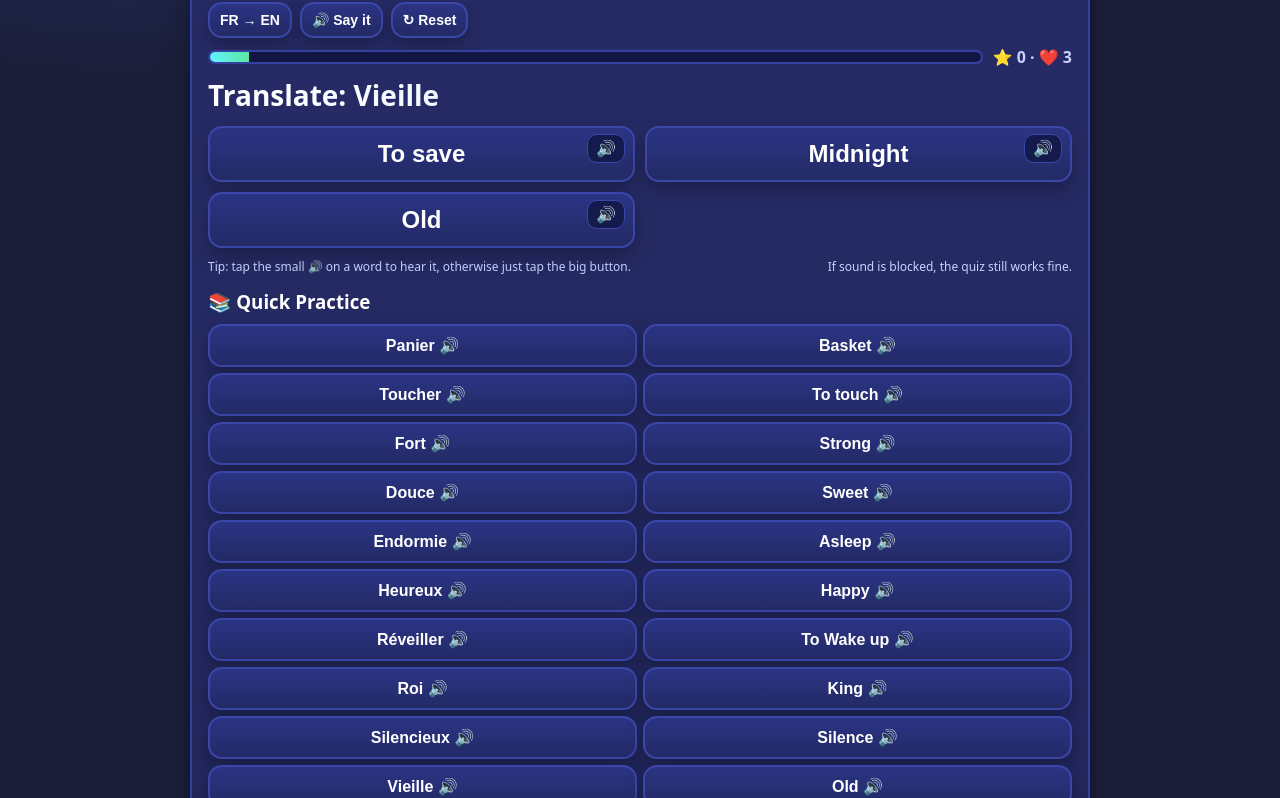
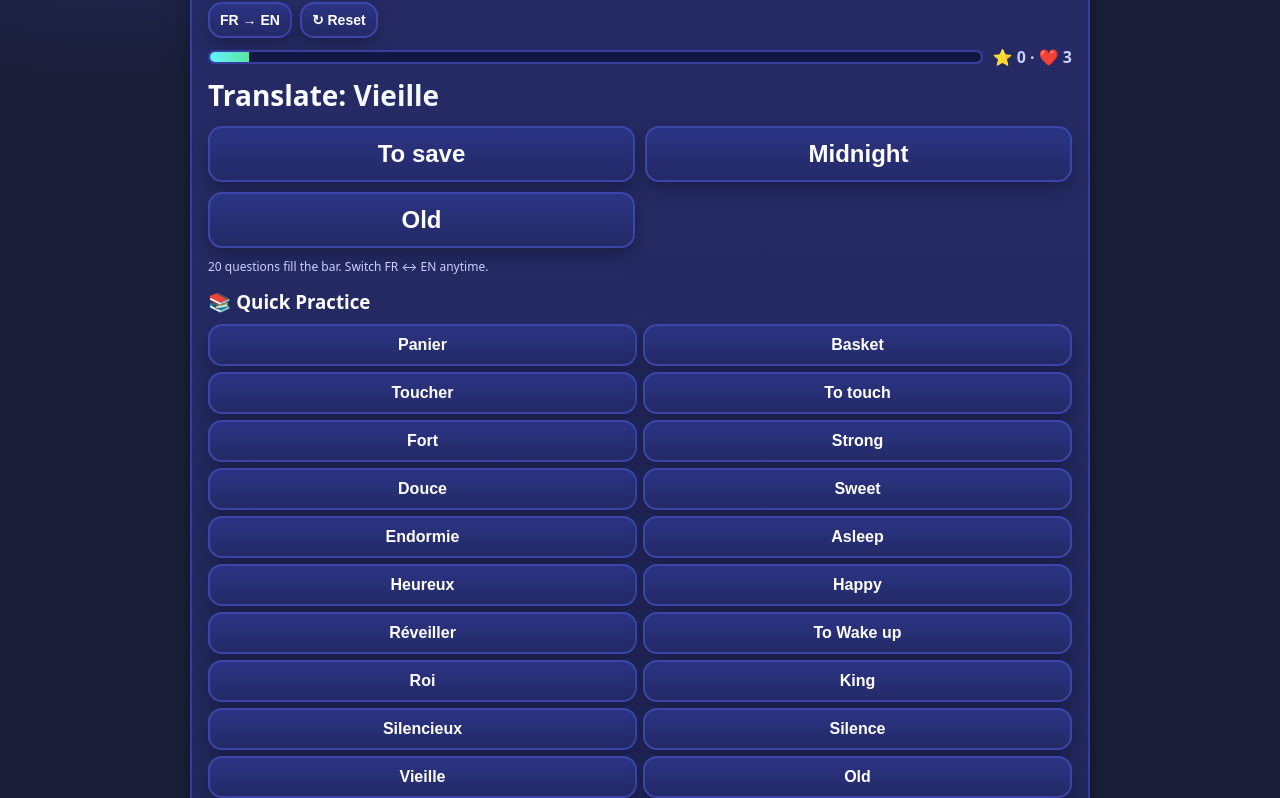
Before and after one commit to the-last-minute/learning, a plain HTML site: page index.html in a window 1280 px wide. Shown: the part 85-883 px from the top of the page. Drawn offline with Linux system fonts and the light colour scheme.

Commit message:
Add files via upload

```diff
--- a/index.html
+++ b/index.html
@@ -11,7 +11,7 @@
   *{box-sizing:border-box}
   body{
     margin:0; font-family:system-ui, -apple-system, Segoe UI, Roboto, Arial, "Noto Sans";
-    background:radial-gradient(900px 600px at 10% -10%, #2a3377 0%, transparent 60%) , var(--bg);
+    background:radial-gradient(900px 600px at 10% -10%, #2a3377 0%, transparent 60%), var(--bg);
     color:var(--ink); min-height:100vh; display:flex; align-items:center; justify-content:center; padding:16px;
   }
   .app{max-width:900px; width:100%}
@@ -40,13 +40,9 @@
   }
   .options{display:grid; grid-template-columns:1fr; gap:10px}
   @media (min-width:580px){ .options{grid-template-columns:1fr 1fr} }
-  .option{font-size:clamp(18px,3.4vw,24px); text-align:center; position:relative}
+  .option{font-size:clamp(18px,3.4vw,24px); text-align:center}
   .option.correct{background:linear-gradient(180deg, #1f5a3c, #17472f); border-color:#2f9a6e}
   .option.wrong{background:linear-gradient(180deg, #632a34, #4a2028); border-color:#b34a4a}
-  .speaker{
-    position:absolute; right:8px; top:6px; font-size:16px; padding:4px 8px;
-    border:1px solid #3a46a8; border-radius:10px; background:#141a4b; user-select:none;
-  }
   .bar{display:flex; gap:10px; align-items:center; justify-content:space-between; margin:8px 0}
   .meter{flex:1; height:14px; border:2px solid var(--edge); border-radius:12px; overflow:hidden; background:#121642}
   .fill{height:100%; width:0%; background:linear-gradient(90deg, #62f3ff, #5be6a0)}
@@ -63,12 +59,11 @@
 <div class="app card">
   <header>
     <h1>🎯 French Word Game</h1>
-    <div class="pill">Answer and collect stars. Big buttons. Zero stress.</div>
+    <div class="pill">Tap an answer. Collect stars. Zero stress.</div>
   </header>
 
   <div class="row">
     <button id="dir" class="smallbtn">FR → EN</button>
-    <button id="speakQ" class="smallbtn">🔊 Say it</button>
     <button id="reset" class="smallbtn">↻ Reset</button>
   </div>
 
@@ -81,8 +76,7 @@
   <div class="options" id="options"></div>
 
   <div class="footer">
-    <div class="tiny">Tip: tap the small 🔊 on a word to hear it, otherwise just tap the big button.</div>
-    <div class="tiny">If sound is blocked, the quiz still works fine.</div>
+    <div class="tiny">20 questions fill the bar. Switch FR ↔ EN anytime.</div>
   </div>
 
   <h3 style="margin:14px 0 6px">📚 Quick Practice</h3>
@@ -111,7 +105,6 @@ const WORDS = [
 /* Helpers */
 const $ = id => document.getElementById(id);
 const shuffle = a => { for(let i=a.length-1;i>0;i--){ const j=Math.floor(Math.random()*(i+1)); [a[i],a[j]]=[a[j],a[i]] } return a; };
-const speak = (txt, lang) => { try{ const u=new SpeechSynthesisUtterance(txt); u.lang=lang; u.rate=0.98; speechSynthesis.cancel(); speechSynthesis.speak(u);}catch{} };
 
 /* State */
 let dir = "FR2EN";
@@ -120,7 +113,6 @@ let stars = 0, lives = 3, asked = 0, current = null;
 /* Controls */
 $("dir").onclick = () => { dir = dir==="FR2EN" ? "EN2FR" : "FR2EN"; $("dir").textContent = dir==="FR2EN" ? "FR → EN" : "EN → FR"; nextQ(); };
 $("reset").onclick = () => { stars=0; lives=3; asked=0; updateHUD(); nextQ(); };
-$("speakQ").onclick = () => { if(!current) return; const t = dir==="FR2EN"?current.fr:current.en; speak(t, dir==="FR2EN"?"fr-FR":"en-US"); };
 
 function updateHUD(){
   $("stars").textContent = stars;
@@ -136,7 +128,6 @@ function nextQ(){
   const answer   = dir==="FR2EN" ? current.en : current.fr;
 
   $("prompt").textContent = `Translate: ${question}`;
-  $("prompt").dataset.say = question;
 
   const wrongs = shuffle(WORDS.filter(w => (dir==="FR2EN"?w.en:w.fr) !== answer)).slice(0,2)
                   .map(w => dir==="FR2EN" ? w.en : w.fr);
@@ -146,15 +137,9 @@ function nextQ(){
   choices.forEach(choice => {
     const btn = document.createElement("button");
     btn.className = "option bigbtn";
-    btn.dataset.choice = choice; // for reliable checks
-    btn.innerHTML = `<span class="label">${choice}</span><span class="speaker" role="button" aria-label="speak">🔊</span>`;
-    btn.addEventListener("click", (ev)=>{
-      if (ev.target.closest(".speaker")) { // only speak when the small speaker is clicked
-        speak(choice, dir==="FR2EN"?"en-US":"fr-FR");
-        return;
-      }
-      handleAnswer(choice, answer, btn, box);
-    });
+    btn.dataset.choice = choice;
+    btn.textContent = choice;
+    btn.addEventListener("click", ()=> handleAnswer(choice, answer, btn, box));
     box.appendChild(btn);
   });
 }
@@ -213,8 +198,8 @@ loop();
 function renderStudy(){
   const host = $("study"); host.innerHTML = "";
   shuffle([...WORDS]).slice(8).forEach(w=>{
-    const b1=document.createElement("button"); b1.textContent=w.fr+" 🔊"; b1.onclick=()=>speak(w.fr,"fr-FR"); host.appendChild(b1);
-    const b2=document.createElement("button"); b2.textContent=w.en+" 🔊"; b2.onclick=()=>speak(w.en,"en-US"); host.appendChild(b2);
+    const b1=document.createElement("button"); b1.textContent=w.fr; host.appendChild(b1);
+    const b2=document.createElement("button"); b2.textContent=w.en; host.appendChild(b2);
   });
 }
 
```
